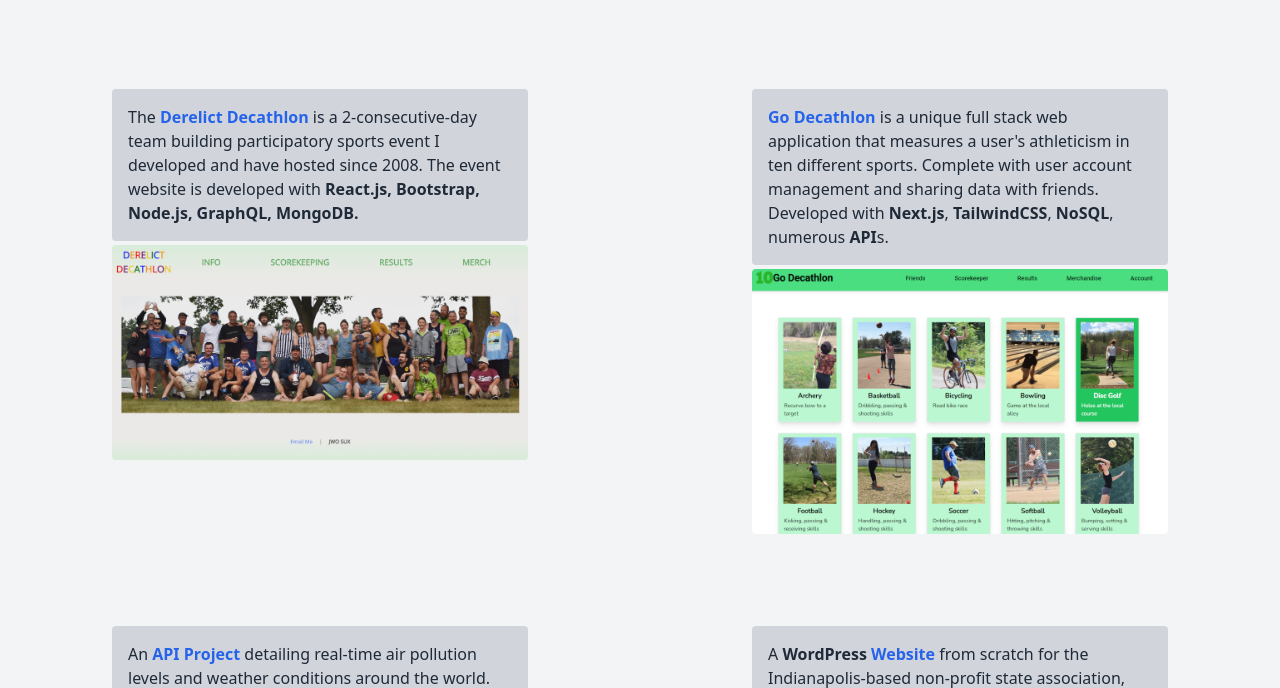
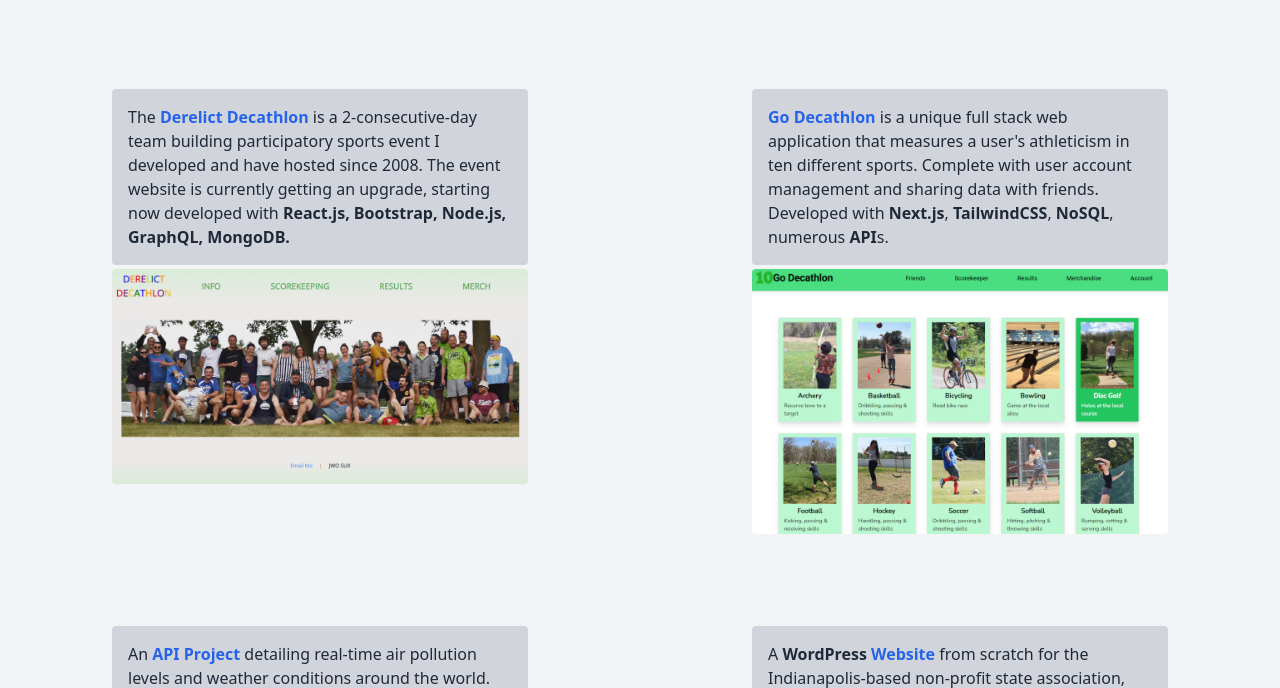
Before and after one commit to adamtaylorsmith/personal-portfolio, a website: page index.html in a window 1280 px wide. Shown: the part 2288-2976 px from the top of the page. Drawn offline with nearby package versions, Linux system fonts and the light colour scheme.

Commit message:
derelict progress

```diff
--- a/index.html
+++ b/index.html
@@ -211,7 +211,7 @@
     </div>
     <div class="flex justify-center flex-col lg:flex-row lg:flex-nowrap">
         <div class="mt-6 mb-16 mx-16 sm:mx-20 md:mx-40 lg:mx-20 xl:mx-28 lg:w-1/2">
-            <div class="px-4 bg-gray-300 rounded text-gray-800 p-4 mt-1 text-md"><a href="https://derelict.vercel.app">The <span class="font-semibold text-blue-600">Derelict Decathlon</span></a> is a 2-consecutive-day team building participatory sports event I developed and have hosted since 2008. The event website is developed with <span class="font-semibold">React.js, Bootstrap, Node.js, GraphQL, MongoDB.</div>
+            <div class="px-4 bg-gray-300 rounded text-gray-800 p-4 mt-1 text-md"><a href="https://derelict.vercel.app">The <span class="font-semibold text-blue-600">Derelict Decathlon</span></a> is a 2-consecutive-day team building participatory sports event I developed and have hosted since 2008. The event website is currently getting an upgrade, starting now developed with <span class="font-semibold">React.js, Bootstrap, Node.js, GraphQL, MongoDB.</div>
             <div class="mt-1"><a href="https://derelict.vercel.app" target="_blank"><img src="public/derelict2.png" class="rounded hover:brightness-50"></a></div>
         </div>
         <div class="mt-6 mb-16 mx-16 sm:mx-20 md:mx-40 lg:mx-20 xl:mx-28 lg:w-1/2">
```
